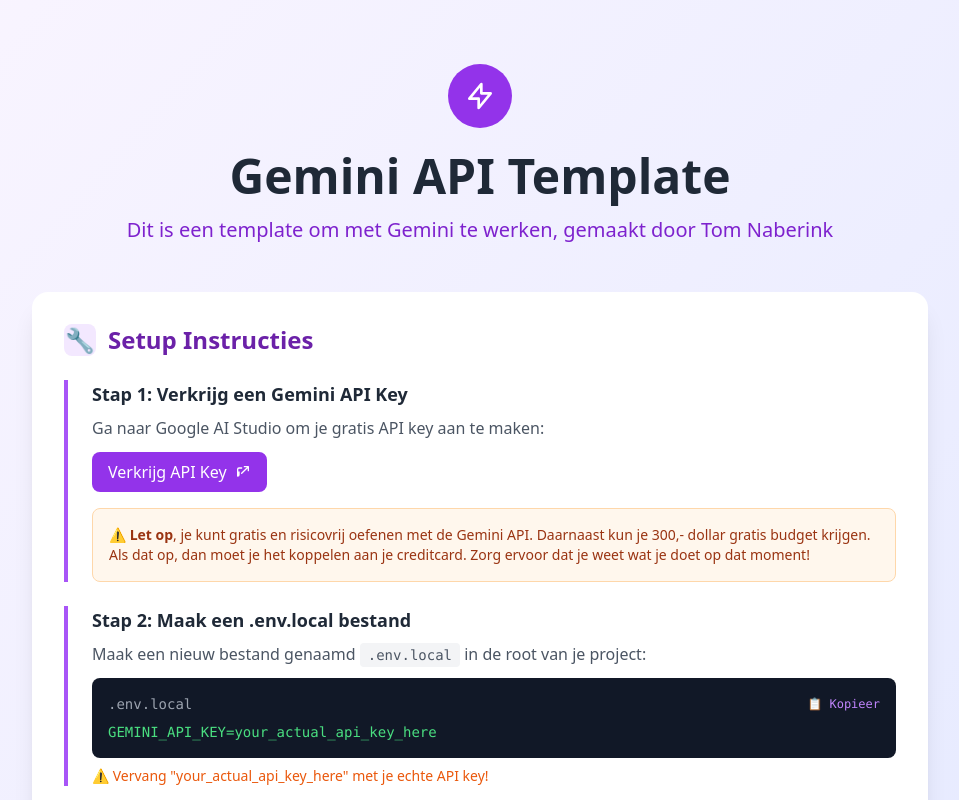
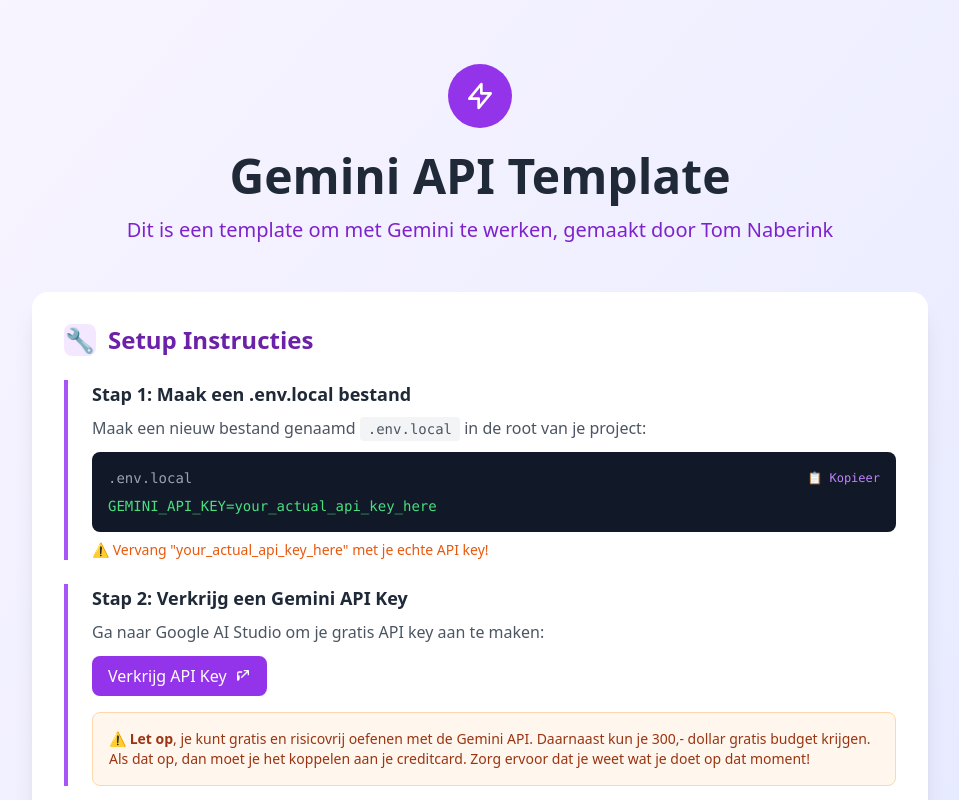
Before and after one commit to TomNaberink/templateAPI, a Next.js app: page / in a window 1280 px wide. Shown: the top 800 px of the page, without its empty margins (160-1119 px from the left). Built offline with nearby package versions, Linux system fonts and the light colour scheme.

Commit message:
Reorder setup steps in homepage

```diff
--- a/src/app/page.tsx
+++ b/src/app/page.tsx
@@ -46,10 +46,36 @@
 
             <div className="space-y-6">
 
-              {/* Step 1 */}
+              {/* Step 1 - Create .env.local */}
               <div className="border-l-4 border-purple-500 pl-6">
                 <h3 className="text-lg font-semibold text-gray-800 mb-2">
-                  Stap 1: Verkrijg een Gemini API Key
+                  Stap 1: Maak een .env.local bestand
+                </h3>
+                <p className="text-gray-600 mb-3">
+                  Maak een nieuw bestand genaamd <code className="bg-gray-100 px-2 py-1 rounded text-sm">.env.local</code> in de root van je project:
+                </p>
+                <div className="bg-gray-900 text-green-400 p-4 rounded-lg font-mono text-sm">
+                  <div className="flex items-center justify-between mb-2">
+                    <span className="text-gray-400">.env.local</span>
+                    <button
+                      onClick={handleCopyEnvLocal}
+                      className="text-purple-400 hover:text-purple-300 text-xs transition-colors"
+                      title="Kopieer .env.local inhoud"
+                    >
+                      📋 Kopieer
+                    </button>
+                  </div>
+                  <code>GEMINI_API_KEY=your_actual_api_key_here</code>
+                </div>
+                <p className="text-orange-600 text-sm mt-2 font-medium">
+                  ⚠️ Vervang "your_actual_api_key_here" met je echte API key!
+                </p>
+              </div>
+
+              {/* Step 2 - Get API Key */}
+              <div className="border-l-4 border-purple-500 pl-6">
+                <h3 className="text-lg font-semibold text-gray-800 mb-2">
+                  Stap 2: Verkrijg een Gemini API Key
                 </h3>
                 <p className="text-gray-600 mb-3">
                   Ga naar Google AI Studio om je gratis API key aan te maken:
@@ -70,32 +96,6 @@
                     ⚠️ <strong>Let op</strong>, je kunt gratis en risicovrij oefenen met de Gemini API. Daarnaast kun je 300,- dollar gratis budget krijgen. Als dat op, dan moet je het koppelen aan je creditcard. Zorg ervoor dat je weet wat je doet op dat moment!
                   </p>
                 </div>
-              </div>
-
-              {/* Step 2 */}
-              <div className="border-l-4 border-purple-500 pl-6">
-                <h3 className="text-lg font-semibold text-gray-800 mb-2">
-                  Stap 2: Maak een .env.local bestand
-                </h3>
-                <p className="text-gray-600 mb-3">
-                  Maak een nieuw bestand genaamd <code className="bg-gray-100 px-2 py-1 rounded text-sm">.env.local</code> in de root van je project:
-                </p>
-                <div className="bg-gray-900 text-green-400 p-4 rounded-lg font-mono text-sm">
-                  <div className="flex items-center justify-between mb-2">
-                    <span className="text-gray-400">.env.local</span>
-                    <button
-                      onClick={handleCopyEnvLocal}
-                      className="text-purple-400 hover:text-purple-300 text-xs transition-colors"
-                      title="Kopieer .env.local inhoud"
-                    >
-                      📋 Kopieer
-                    </button>
-                  </div>
-                  <code>GEMINI_API_KEY=your_actual_api_key_here</code>
-                </div>
-                <p className="text-orange-600 text-sm mt-2 font-medium">
-                  ⚠️ Vervang "your_actual_api_key_here" met je echte API key!
-                </p>
               </div>
 
               {/* Step 3 - Enhanced Test Step */}
```
